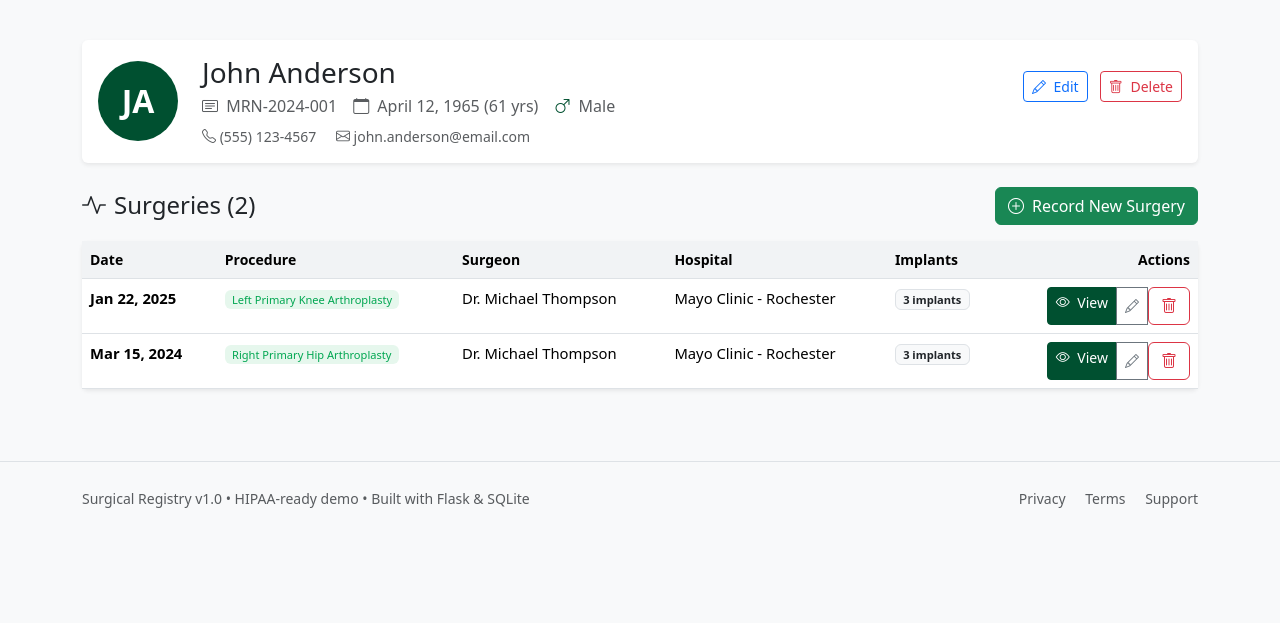
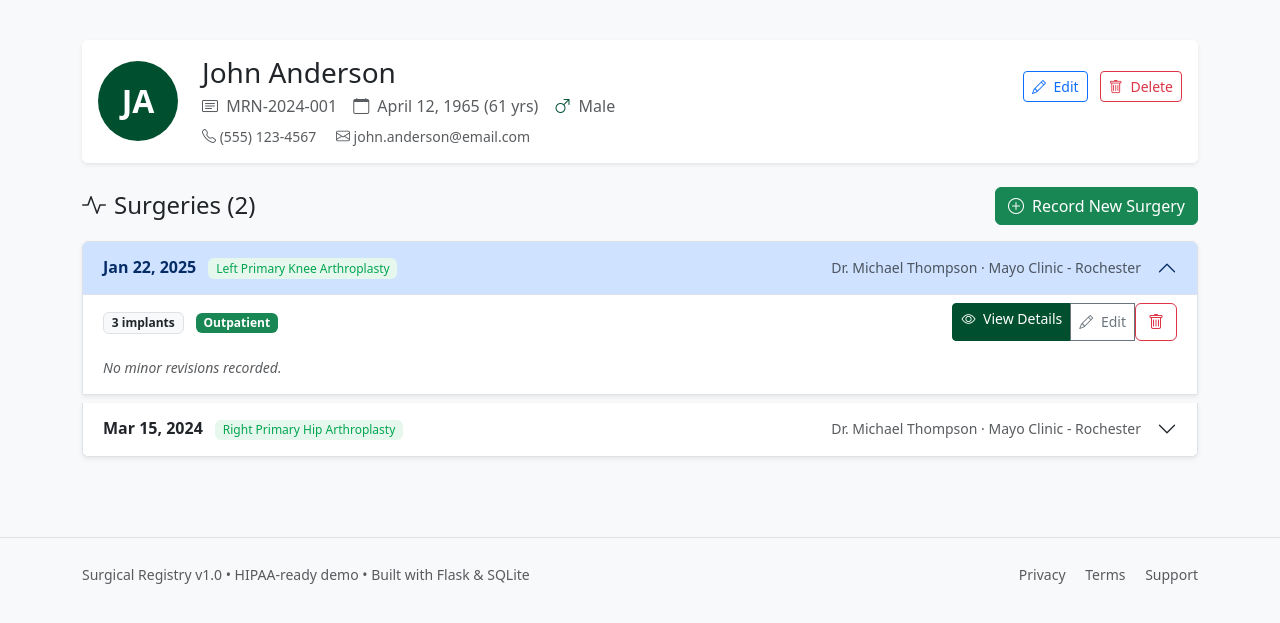
Before and after one commit to echo11dev/surgical-registry, a Flask app: page /patients/1 in a window 1280 px wide. Shown: the part 70-693 px from the top of the page. Run offline with Flask 3, Linux system fonts and the light colour scheme; data comes from the database, SQL or seed files in the repository.

Commit message:
Add files via upload

```diff
--- a/app.py
+++ b/app.py
@@ -816,14 +816,36 @@ def add_patient():
 
 @app.route('/patients/<int:patient_id>')
 def patient_detail(patient_id):
-    """View patient details and their surgeries"""
+    """View patient details and their surgeries with hierarchical display for minor revisions"""
     patient = Patient.query.get_or_404(patient_id)
-    surgeries = Surgery.query.filter_by(patient_id=patient_id).order_by(Surgery.surgery_date.desc()).all()
+    all_surgeries = Surgery.query.filter_by(patient_id=patient_id).order_by(Surgery.surgery_date.desc()).all()
+
+    # Build hierarchy: parent surgery -> list of minor revisions
+    children_map = {}
+    top_level = []
+
+    for s in all_surgeries:
+        if s.parent_surgery_id:
+            if s.parent_surgery_id not in children_map:
+                children_map[s.parent_surgery_id] = []
+            children_map[s.parent_surgery_id].append(s)
+        else:
+            top_level.append(s)
+
+    # Attach children to their parents (only for display)
+    surgery_hierarchy = []
+    for parent in top_level:
+        surgery_hierarchy.append({
+            'parent': parent,
+            'children': children_map.get(parent.id, [])
+        })
+
     lookups = get_all_lookups()
 
     return render_template('patient_detail.html',
                           patient=patient,
-                          surgeries=surgeries,
+                          surgeries=all_surgeries,           # Flat list for modals and other uses
+                          surgery_hierarchy=surgery_hierarchy,
                           lookups=lookups)
 
 @app.route('/patients/<int:patient_id>/edit', methods=['POST'])
--- a/templates/index.html
+++ b/templates/index.html
@@ -239,7 +239,7 @@
 </div>
 
 <!-- Analytics Charts -->
-<div class="row g-4 mb-5">
+<div class="row g-4 mt-5 mb-5">
     <!-- Surgeries per Year (Last 5 Years) -->
     <div class="col-lg-6">
         <div class="card h-100">
--- a/templates/patient_detail.html
+++ b/templates/patient_detail.html
@@ -53,61 +53,71 @@
 
 <!-- Surgeries Section -->
 <div class="d-flex justify-content-between align-items-center mb-3">
-    <h4 class="mb-0"><i class="bi bi-activity me-2"></i>Surgeries ({{ surgeries|length }})</h4>
+    <h4 class="mb-0"><i class="bi bi-activity me-2"></i>Surgeries ({{ surgery_hierarchy|length }})</h4>
     <button class="btn btn-success" data-bs-toggle="modal" data-bs-target="#addSurgeryModal">
         <i class="bi bi-plus-circle me-2"></i>Record New Surgery
     </button>
 </div>
 
-{% if surgeries %}
-<div class="card">
-    <div class="table-responsive">
-        <table class="table table-hover mb-0 data-table">
-            <thead>
-                <tr>
-                    <th>Date</th>
-                    <th>Procedure</th>
-                    <th>Surgeon</th>
-                    <th>Hospital</th>
-                    <th>Implants</th>
-                    <th class="text-end">Actions</th>
-                </tr>
-            </thead>
-            <tbody>
-                {% for surgery in surgeries %}
-                <tr class="{% if surgery.surgery_status == 'Revised' %}table-warning{% elif surgery.parent_surgery_id %}table-light{% endif %}">
-                    <td>
-                        <strong>{{ surgery.surgery_date.strftime('%b %d, %Y') }}</strong>
-                        {% if surgery.surgery_status == 'Revised' %}
-                            <span class="badge bg-warning text-dark ms-1">Revised</span>
-                        {% elif surgery.parent_surgery_id %}
-                            <span class="badge bg-secondary ms-1">Minor Revision</span>
-                        {% endif %}
-                    </td>
-                    <td>
-                        {% if surgery.procedure_type %}
-                            <span class="badge badge-procedure">
-                                {% if surgery.side %}{{ surgery.side }} {% endif %}{{ surgery.procedure_type.name }}
+{% if surgery_hierarchy %}
+<div class="accordion" id="surgeriesAccordion">
+    {% for item in surgery_hierarchy %}
+        {% set surgery = item.parent %}
+        <div class="accordion-item mb-2 shadow-sm">
+            <!-- Accordion Header -->
+            <h2 class="accordion-header" id="heading{{ surgery.id }}">
+                <button class="accordion-button {% if not loop.first %}collapsed{% endif %}" type="button"
+                        data-bs-toggle="collapse" data-bs-target="#collapse{{ surgery.id }}"
+                        aria-expanded="{% if loop.first %}true{% else %}false{% endif %}"
+                        aria-controls="collapse{{ surgery.id }}">
+                    <div class="d-flex justify-content-between align-items-center w-100 me-3">
+                        <div>
+                            <strong class="me-2">{{ surgery.surgery_date.strftime('%b %d, %Y') }}</strong>
+                            {% if surgery.procedure_type %}
+                                <span class="badge badge-procedure me-2">
+                                    {% if surgery.side %}{{ surgery.side }} {% endif %}{{ surgery.procedure_type.name }}
+                                </span>
+                            {% endif %}
+
+                            {% if surgery.surgery_status == 'Revised' %}
+                                <span class="badge bg-warning text-dark">Revised</span>
+                            {% endif %}
+
+                            {% if item.children %}
+                                <span class="badge bg-info text-dark ms-2">{{ item.children|length }} minor revision{% if item.children|length != 1 %}s{% endif %}</span>
+                            {% endif %}
+                        </div>
+
+                        <div class="text-end small text-muted">
+                            {{ surgery.surgeon.name if surgery.surgeon else '—' }}
+                            {% if surgery.hospital %}· {{ surgery.hospital.name }}{% endif %}
+                        </div>
+                    </div>
+                </button>
+            </h2>
+
+            <!-- Accordion Body -->
+            <div id="collapse{{ surgery.id }}" class="accordion-collapse collapse {% if loop.first %}show{% endif %}"
+                 aria-labelledby="heading{{ surgery.id }}" data-bs-parent="#surgeriesAccordion">
+                <div class="accordion-body pt-2">
+
+                    <!-- Parent Surgery Quick Actions -->
+                    <div class="d-flex justify-content-between align-items-center mb-3">
+                        <div>
+                            <span class="badge bg-light text-dark border me-2">
+                                {{ surgery.implants|length }} implant{% if surgery.implants|length != 1 %}s{% endif %}
                             </span>
-                            {% if surgery.parent_surgery_id %}
-                                <small class="text-muted d-block">↳ Linked to previous surgery</small>
+                            {% if surgery.outpatient %}
+                                <span class="badge bg-success">Outpatient</span>
                             {% endif %}
-                        {% else %}
-                            <span class="text-muted">—</span>
-                        {% endif %}
-                    </td>
-                    <td>{{ surgery.surgeon.name if surgery.surgeon else '—' }}</td>
-                    <td>{{ surgery.hospital.name if surgery.hospital else '—' }}</td>
-                    <td>
-                        <span class="badge bg-light text-dark border">{{ surgery.implants|length }} implant{% if surgery.implants|length != 1 %}s{% endif %}</span>
-                    </td>
-                    <td class="text-end">
+                        </div>
+
                         <div class="btn-group btn-group-sm">
                             <a href="{{ url_for('surgery_detail', surgery_id=surgery.id) }}" class="btn btn-primary">
-                                <i class="bi bi-eye me-1"></i> View
+                                <i class="bi bi-eye me-1"></i> View Details
                             </a>
                             <button class="btn btn-outline-secondary" data-bs-toggle="modal" data-bs-target="#editSurgeryModal{{ surgery.id }}">
-                                <i class="bi bi-pencil"></i>
+                                <i class="bi bi-pencil me-1"></i> Edit
                             </button>
                             <form id="deleteSurgery{{ surgery.id }}" action="{{ url_for('delete_surgery', surgery_id=surgery.id) }}" method="POST" class="d-inline">
                                 <button type="button" class="btn btn-outline-danger" onclick="confirmDelete('deleteSurgery{{ surgery.id }}', 'surgery and its implants')">
@@ -115,12 +125,46 @@
                                 </button>
                             </form>
                         </div>
-                    </td>
-                </tr>
-                {% endfor %}
-            </tbody>
-        </table>
-    </div>
+                    </div>
+
+                    <!-- Minor Revisions -->
+                    {% if item.children %}
+                        <div class="border-start border-3 border-secondary ps-3 ms-2">
+                            <div class="text-muted small mb-2 fw-semibold">MINOR REVISIONS</div>
+
+                            {% for child in item.children %}
+                            <div class="d-flex justify-content-between align-items-center py-2 border-bottom">
+                                <div>
+                                    <span class="text-muted me-2">↳</span>
+                                    <strong>{{ child.surgery_date.strftime('%b %d, %Y') }}</strong>
+                                    <span class="badge bg-secondary ms-2">Minor Revision</span>
+
+                                    {% if child.procedure_type %}
+                                        <span class="badge badge-procedure ms-2">
+                                            {{ child.procedure_type.name }}
+                                        </span>
+                                    {% endif %}
+                                </div>
+
+                                <div class="btn-group btn-group-sm">
+                                    <a href="{{ url_for('surgery_detail', surgery_id=child.id) }}" class="btn btn-outline-primary btn-sm">
+                                        <i class="bi bi-eye"></i>
+                                    </a>
+                                    <button class="btn btn-outline-secondary btn-sm" data-bs-toggle="modal" data-bs-target="#editSurgeryModal{{ child.id }}">
+                                        <i class="bi bi-pencil"></i>
+                                    </button>
+                                </div>
+                            </div>
+                            {% endfor %}
+                        </div>
+                    {% else %}
+                        <div class="text-muted small fst-italic">No minor revisions recorded.</div>
+                    {% endif %}
+
+                </div>
+            </div>
+        </div>
+    {% endfor %}
 </div>
 {% else %}
 <div class="card">
```
Also changed, not shown: README.md.
